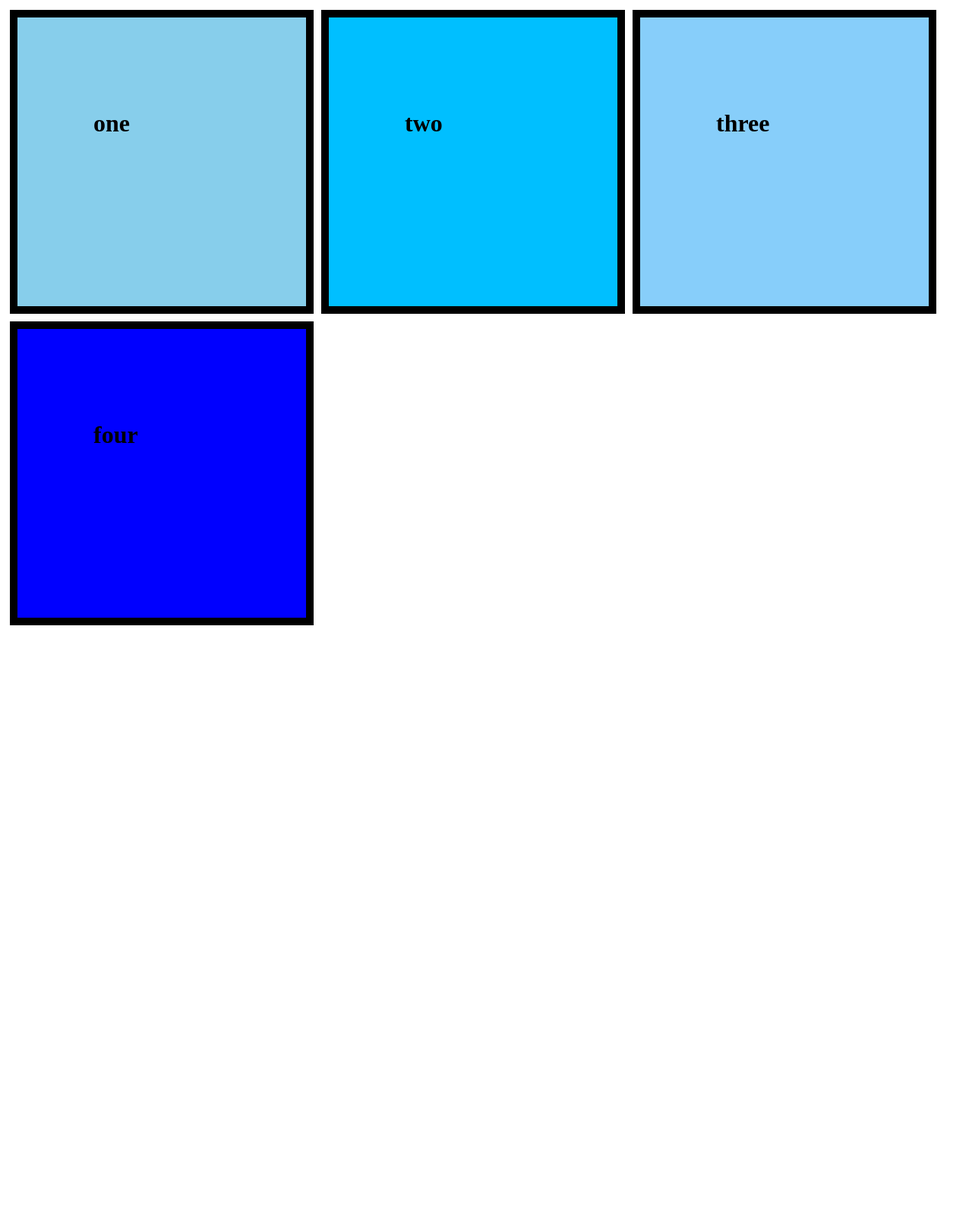
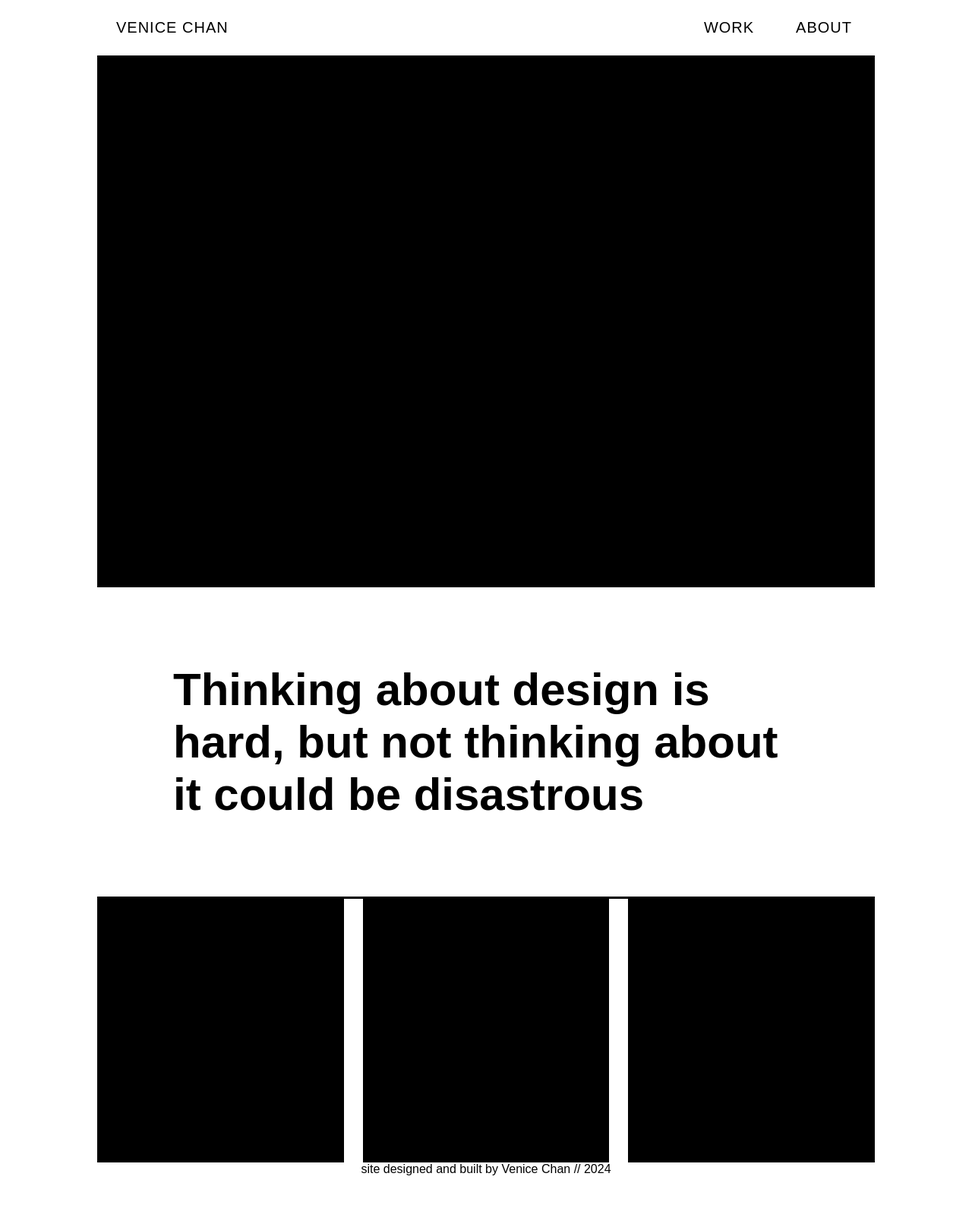
Before and after one commit to venicechan09/avt217, a plain HTML site: page demo/index.html in a window 1280 px wide. Shown: the whole page at 76% size. Before the commit the page ends 828 px from the top, so only its background shows below. Drawn offline with Linux system fonts and the light colour scheme; a web font is replaced by a local one.

Commit message:
updated p2 and added p3

```diff
--- a/demo/css/main.css
+++ b/demo/css/main.css
@@ -1,4 +1,4 @@
-* {
+/**** {
 	box-sizing: border-box;
 }
 body {
@@ -23,4 +23,82 @@ div {
 }
 #four {
 	background-color: blue;
+}***/
+* {
+	box-sizing: border-box;
+	font-family: "sofia-pro", sans-serif;
+	font-style: normal;
 }
+body {
+	margin: 0px;
+}
+/***header style***/
+header {
+	font-weight: 800px;
+	font-size: 20px;
+	letter-spacing: 1px;
+	text-transform: uppercase;
+	background-color: white;
+	display: flow-root;
+	padding: 25px;
+	width: 80vw;
+	margin: 0px auto;
+}
+.site-title, nav {
+	width: 50%;
+	float: left;
+}
+p, .site-title {
+	margin: 0px;
+}
+nav ul {
+	list-style-type: none;
+	padding: 0;
+	margin: 0;
+	float: right;
+}
+nav li {
+	padding: 0;
+	margin: 0 5px 0 50px;
+	float: left;
+}
+
+/*** main styles ***/
+main {
+	width: 80vw;
+	margin: 0 auto;
+}
+#hero {
+	width: 100%;
+	height: 700px;
+	background-color: black;
+}
+p.quote {
+	font-size: 60px;
+	font-weight: 800;
+	margin: 100px;
+}
+.col {
+	width: calc((100% - 50px) / 3);
+	height: 350px;
+	background-color: black;
+	float: left;
+}
+.center {
+	width: calc((100% - 50px) / 3);
+	height: 350px;
+	background-color: black;
+	float: left;
+	margin: 0 25px;
+}
+/*footer*/
+footer {
+	width: 80vw;
+	margin: 50px auto;
+	border-top: 3px solid black;
+	padding: 50px 0 0 0;
+}
+footer p {
+	text-align: center;
+	font-weight: 400px;
+}
--- a/demo/index.html
+++ b/demo/index.html
@@ -3,21 +3,31 @@
 	<head>
 		<meta charset="utf-8">
 		<meta name="viewport" content="width=device-width, initial-scale=1">
-		<title>Week 6 Demo</title>
+		<link rel="stylesheet" href="https://use.typekit.net/byx2fko.css">
+		<title>Venice Chan Portfolio</title>
 		<link rel="stylesheet" href="css/main.css">
 	</head>
 	<body>
-		<div id="one">
-			<h1>one</h1>
-		</div>
-		<div id="two">
-			<h1>two</h1>
-		</div>
-		<div id="three">
-			<h1>three</h1>
-		</div>
-		<div id="four">
-			<h1>four</h1>
-		</div>
+		<header>
+			<div class="site-title">
+				<p>Venice Chan</p>
+			</div>
+			<nav>
+				<ul>
+					<li>work</li>
+					<li>about</li>
+				</ul>
+			</nav>
+		</header>
+		<main>
+			<div id="hero"></div>
+			<p class="quote">Thinking about design is hard, but not thinking about it could be disastrous</p>
+			<div class="col"></div>
+			<div class="center"></div>
+			<div class="col"></div>
+		</main>
+		<footer>
+			<p>site designed and built by Venice Chan // 2024</p>
+		</footer>
 	</body>
 </html>
```
Also changed, not shown: e11/index.html (+1 -1 lines), index.html (+1 -0 lines), p2/desktopfinal/index.html (added, +20 -0 lines), p2/mobilefinal/index.html (added, +26 -0 lines), p3/index.html (added, +15 -0 lines), p2/mobilefinal/images/About320.png (added), p2/mobilefinal/images/guide320.png (added), p2/mobilefinal/images/home320.png (added), p2/mobilefinal/images/navigation.png (added), 5 other files.
